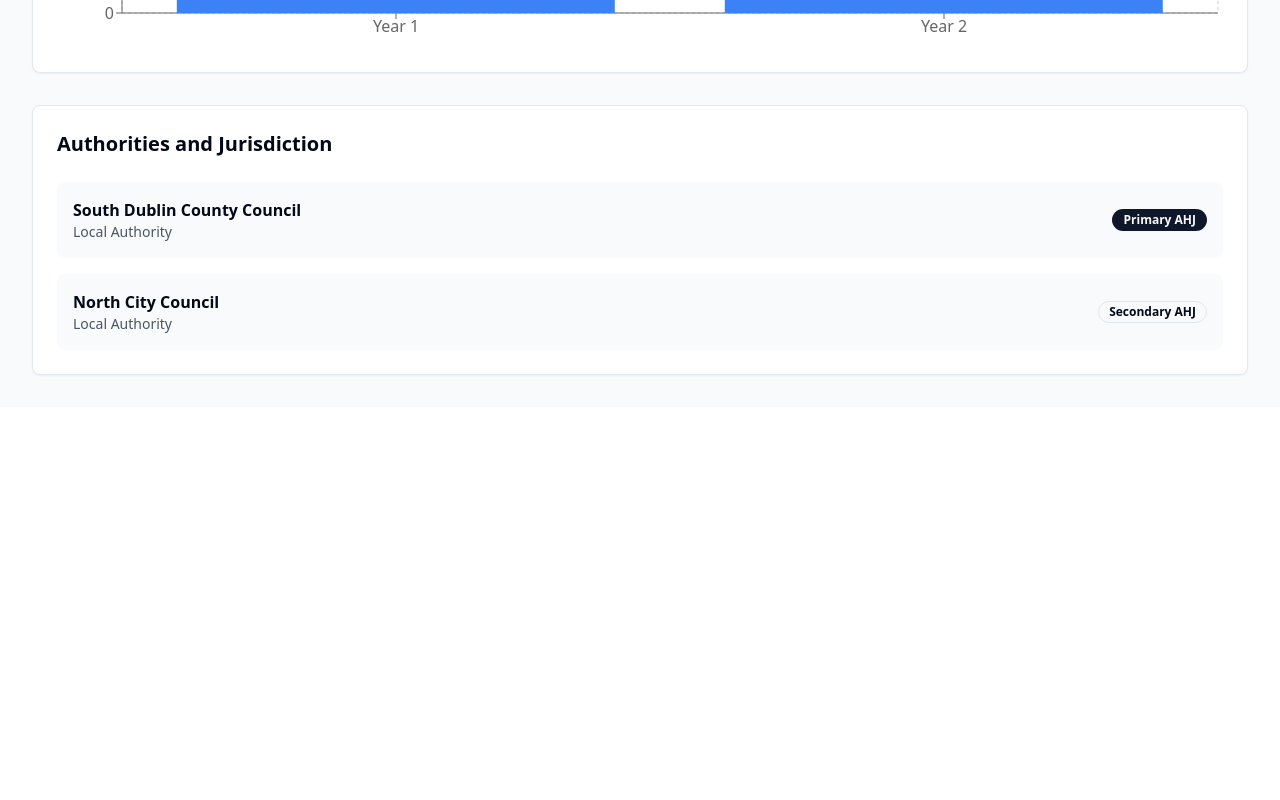
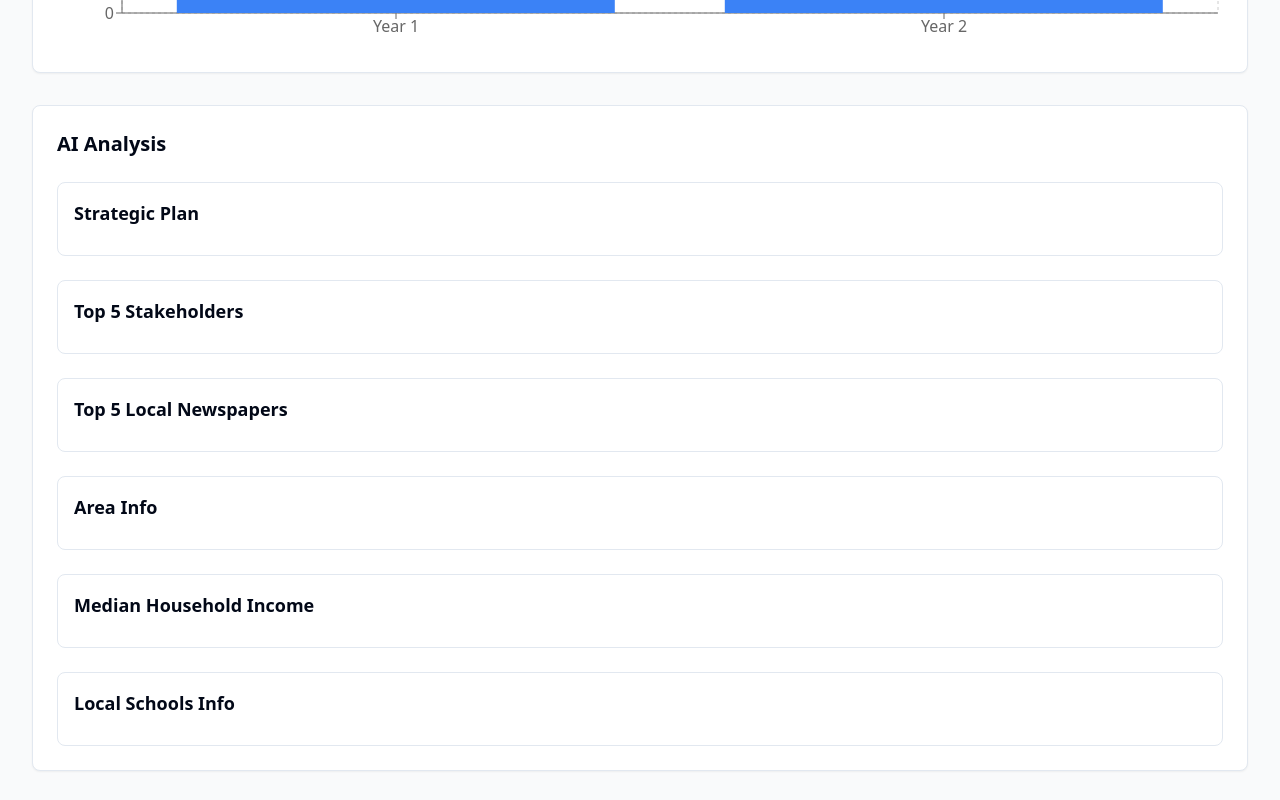
Before and after one commit to gerhalligan/question-answer-chronicle, a React (Vite) app: page / in a window 1280 px wide. Shown: the part 1080-1880 px from the top of the page. Before the commit the page ends 1487 px from the top, so only its background shows below. Built offline with nearby package versions, Linux system fonts and the light colour scheme.

Commit message:
Add AI analysis display feature
Implement functionality to show AI analysis for responses that include it. The analysis will be displayed alongside the button text linked by the button ID.
[skip gpt_engineer]

```diff
--- a/src/pages/Index.tsx
+++ b/src/pages/Index.tsx
@@ -9,6 +9,16 @@ const Index = () => {
     { year: 'Year 1', capacity: 100000 },
     { year: 'Year 2', capacity: 110000 },
   ];
+
+  // Button text mapping from questions data
+  const buttonTextMap = {
+    "69fb3286-4a26-487c-8c9a-f66871a8289d": "Strategic Plan",
+    "625041ed-58a2-407e-acc6-d6fad8f2694c": "Top 5 Stakeholders",
+    "74babb37-f296-4c36-b066-4f618cf52966": "Top 5 Local Newspapers",
+    "dd92dc1d-3816-4732-85d2-52000bbc61f9": "Area Info",
+    "e3186dcb-72ba-40e5-88b1-bb17723c682f": "Median Household Income",
+    "fc724685-80e9-43b3-b9ea-46bcc74faeeb": "Local Schools Info"
+  };
 
   return (
     <div className="min-h-screen bg-gray-50 p-8">
@@ -89,6 +99,25 @@ const Index = () => {
           </div>
         </Card>
 
+        {/* AI Analysis */}
+        <Card className="p-6">
+          <h2 className="text-xl font-bold mb-6">AI Analysis</h2>
+          <div className="space-y-6">
+            {Object.entries(buttonTextMap).map(([buttonId, buttonText]) => (
+              <div key={buttonId} className="border rounded-lg p-4">
+                <h3 className="text-lg font-semibold mb-3">{buttonText}</h3>
+                <div className="prose max-w-none">
+                  <p className="text-gray-600 whitespace-pre-wrap">
+                    {/* Display the AI analysis for this button ID */}
+                    {/* Note: You'll need to replace this with the actual data from your answers */}
+                    {/* This is where you would map the buttonResponses from your answer data */}
+                  </p>
+                </div>
+              </div>
+            ))}
+          </div>
+        </Card>
+
         {/* Authorities */}
         <Card className="p-6">
           <h2 className="text-xl font-bold mb-6">Authorities and Jurisdiction</h2>
```
